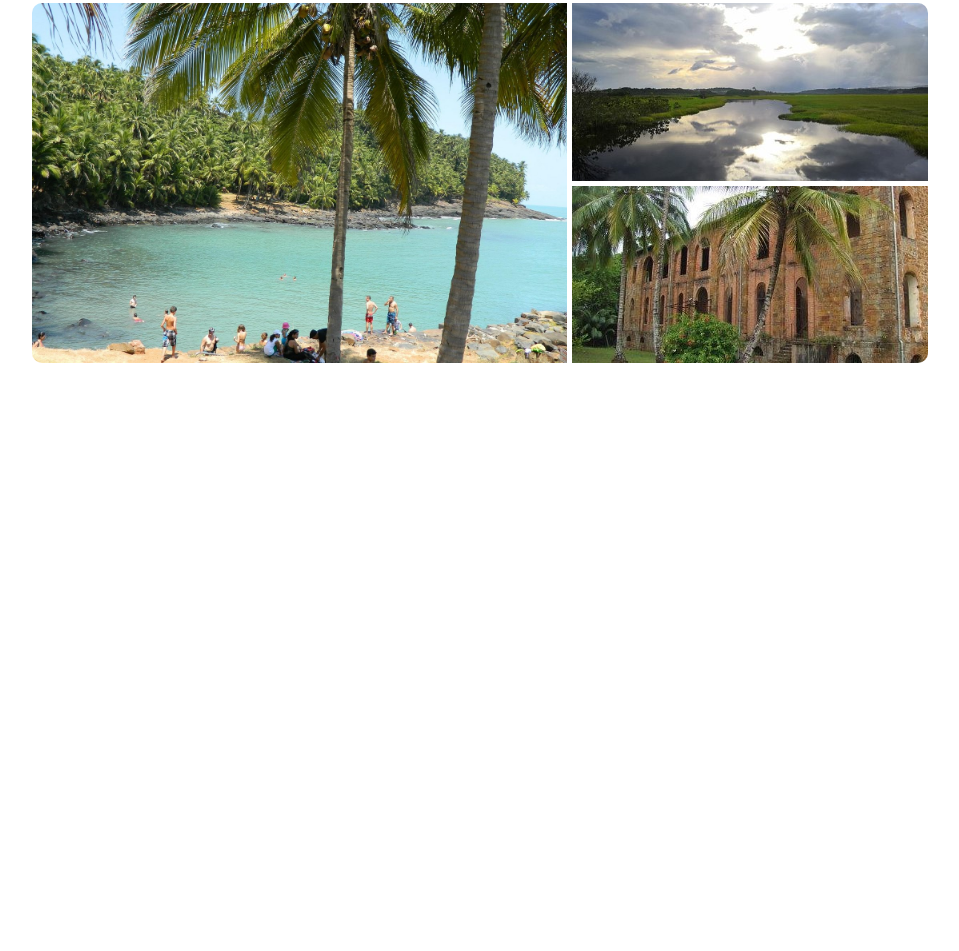
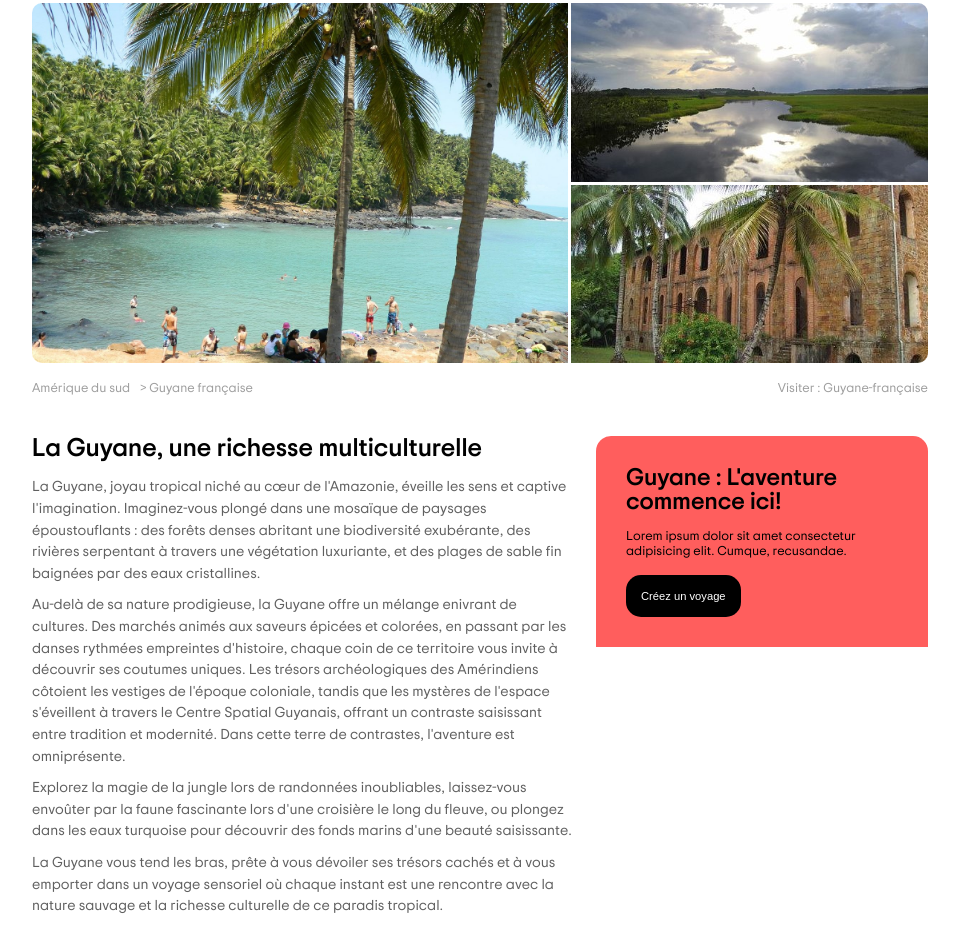
Before and after one commit to jonathanValere/tripadvisor-replique, a plain HTML site: page index.html in a window 1280 px wide. Shown: the part 327-1278 px from the top of the page, without its empty margins (160-1119 px from the left). Before the commit the page ends 800 px from the top, so only its background shows below. Drawn offline with Linux system fonts and the light colour scheme.

Commit message:
réalisation de la partie description

```diff
--- a/assets/css/style.css
+++ b/assets/css/style.css
@@ -12,6 +12,25 @@ header {
   background-color: rgb(255, 255, 255);
 }
 
+h1,
+h2 {
+  font-family: TS-Med, sans-serif;
+}
+
+h1 {
+  font-size: 54px;
+  margin: 40px 0;
+}
+
+h2 {
+  font-size: 1.6em;
+  margin-bottom: 15px;
+}
+
+::selection {
+  background-color: #ff5e5d;
+  color: #fff;
+}
 /* --------------------------------------------------- */
 
 #header {
@@ -67,7 +86,7 @@ header {
 }
 
 /* --------NAVBAR---------- */
-nav li {
+header nav li {
   padding: 12px 8px;
   border-radius: 20px;
   font-size: 1em;
@@ -75,19 +94,19 @@ nav li {
   transition: 0.5s ease-in-out;
 }
 
-nav li:hover {
+header nav li:hover {
   cursor: pointer;
   background-color: rgb(227, 227, 227);
   transition: 0.5s ease-in-out;
 }
 
-nav li:last-child {
+header nav li:last-child {
   background-color: black;
   color: #fff;
   padding-right: 20px;
   padding-left: 20px;
 }
-nav li:last-child:hover {
+header nav li:last-child:hover {
   cursor: pointer;
   background-color: rgba(0, 0, 0, 0.785);
 }
@@ -95,12 +114,6 @@ nav li:last-child:hover {
 /* ---------------MAIN---------------- */
 /* ---------------MAIN---------------- */
 /* ---------------MAIN---------------- */
-
-h1 {
-  font-family: TS-Med, sans-serif;
-  font-size: 54px;
-  margin: 40px 0;
-}
 
 h1 span {
   color: #ff5e5d;
@@ -135,8 +148,8 @@ h1 span {
 
 #pictures {
   display: flex;
-  gap: 5px;
-  margin: 30px 0;
+  gap: 3px;
+  margin: 30px 0 20px 0;
 }
 
 #picture-principal {
@@ -159,7 +172,7 @@ h1 span {
 #picture-second {
   display: flex;
   flex-direction: column;
-  gap: 5px;
+  gap: 3px;
   width: 40%;
   height: 360px;
 }
@@ -195,3 +208,80 @@ h1 span {
   transition: 0.6s ease-in-out;
   scale: 1.01;
 }
+
+#breadcrumb-site {
+  display: flex;
+  justify-content: space-between;
+  font-size: 0.8em;
+  color: rgb(158, 158, 158);
+}
+
+#breadcrumb-site ul {
+  display: flex;
+  gap: 10px;
+}
+
+#breadcrumb-site a {
+  text-decoration: none;
+  color: rgb(158, 158, 158);
+  transition: 0.5s ease-in-out;
+}
+
+#breadcrumb-site a:hover {
+  text-decoration: underline;
+  transition: 0.5s ease-in-out;
+}
+
+/* ------------DESCRIPTION-------------- */
+/* ------------DESCRIPTION-------------- */
+/* ------------DESCRIPTION-------------- */
+#description {
+  margin: 40px 0;
+  display: flex;
+  gap: 20px;
+}
+
+#description article {
+  flex: 4;
+}
+
+#description article p {
+  font-size: 0.9em;
+  line-height: 1.5em;
+  color: #000000a0;
+  margin-bottom: 0.7em;
+}
+
+#description aside {
+  flex: 2;
+  background-color: #ff5e5d;
+  padding: 30px;
+  box-sizing: border-box;
+  border-radius: 15px 15px 0 0;
+  height: max-content;
+}
+
+#description aside p:first-child {
+  font-family: TS-Med, sans-serif;
+  font-size: 1.5em;
+  margin-bottom: 15px;
+}
+
+#description aside p:nth-child(2) {
+  font-size: 0.8em;
+  line-height: 1.2em;
+}
+
+#description button {
+  color: #fff;
+  font-size: 0.7em;
+  margin-top: 15px;
+  padding: 15px 15px;
+  border: none;
+  border-radius: 15px;
+  background-color: #000000;
+}
+
+#description button:hover {
+  background-color: rgba(43, 43, 43);
+}
--- a/index.html
+++ b/index.html
@@ -51,7 +51,7 @@
     </header>
     <main>
       <section>
-        <h1><span>Explorez</span> Cayenne</h1>
+        <h1><span>Explorez</span> Guyane-française</h1>
         <div id="part">
           <div class="bloc-part">
             <p>Hôtels</p>
@@ -74,10 +74,16 @@
             <i class="fa-solid fa-comments"></i>
           </div>
           <div class="bloc-part">
+            <p>Vols</p>
+            <i class="fa-solid fa-plane"></i>
+          </div>
+          <div class="bloc-part">
             <p>Plus</p>
             <i class="fa-solid fa-plus"></i>
           </div>
         </div>
+      </section>
+      <section>
         <div id="pictures">
           <div id="picture-principal"></div>
           <div id="picture-second">
@@ -85,6 +91,62 @@
             <div></div>
           </div>
         </div>
+        <div id="breadcrumb-site">
+          <nav>
+            <ul>
+              <li><a href="#">Amérique du sud</a></li>
+              <li><span> > </span><a href="#">Guyane française</a></li>
+            </ul>
+          </nav>
+          <p>Visiter : Guyane-française</p>
+        </div>
+      </section>
+      <section>
+        <div id="description">
+          <article>
+            <h2>La Guyane, une richesse multiculturelle</h2>
+            <p>
+              La Guyane, joyau tropical niché au cœur de l'Amazonie, éveille les
+              sens et captive l'imagination. Imaginez-vous plongé dans une
+              mosaïque de paysages époustouflants : des forêts denses abritant
+              une biodiversité exubérante, des rivières serpentant à travers une
+              végétation luxuriante, et des plages de sable fin baignées par des
+              eaux cristallines.
+            </p>
+            <p>
+              Au-delà de sa nature prodigieuse, la Guyane offre un mélange
+              enivrant de cultures. Des marchés animés aux saveurs épicées et
+              colorées, en passant par les danses rythmées empreintes
+              d'histoire, chaque coin de ce territoire vous invite à découvrir
+              ses coutumes uniques. Les trésors archéologiques des Amérindiens
+              côtoient les vestiges de l'époque coloniale, tandis que les
+              mystères de l'espace s'éveillent à travers le Centre Spatial
+              Guyanais, offrant un contraste saisissant entre tradition et
+              modernité. Dans cette terre de contrastes, l'aventure est
+              omniprésente.
+            </p>
+            <p>
+              Explorez la magie de la jungle lors de randonnées inoubliables,
+              laissez-vous envoûter par la faune fascinante lors d'une croisière
+              le long du fleuve, ou plongez dans les eaux turquoise pour
+              découvrir des fonds marins d'une beauté saisissante.
+            </p>
+            <p>
+              La Guyane vous tend les bras, prête à vous dévoiler ses trésors
+              cachés et à vous emporter dans un voyage sensoriel où chaque
+              instant est une rencontre avec la nature sauvage et la richesse
+              culturelle de ce paradis tropical.
+            </p>
+          </article>
+          <aside>
+            <p>Guyane : L'aventure commence ici!</p>
+            <p>
+              Lorem ipsum dolor sit amet consectetur adipisicing elit. Cumque,
+              recusandae.
+            </p>
+            <button>Créez un voyage</button>
+          </aside>
+        </div>
       </section>
     </main>
     <footer></footer>
```
Also changed, not shown: 1 other file.
